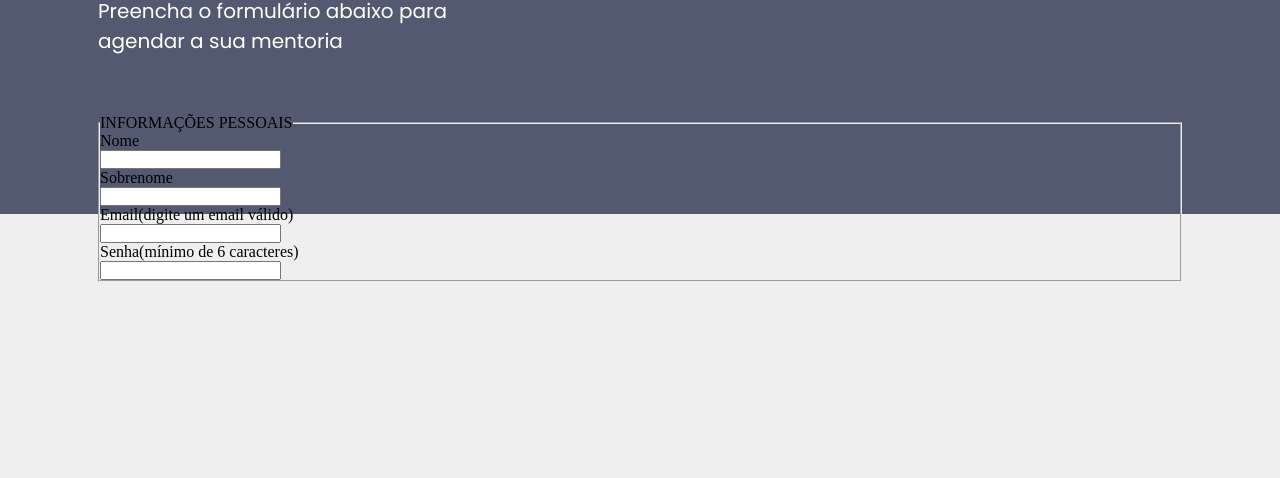
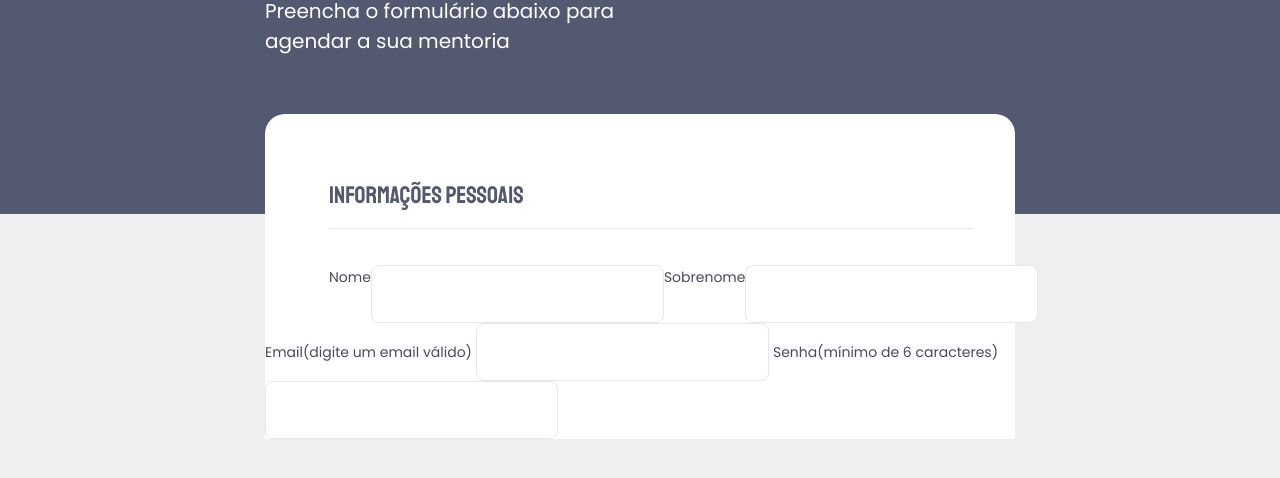
Before and after one commit to bpinheiro8/projeto-formulario-mentoria, a plain HTML site: page index.html in a window 1280 px wide. Shown: the part 222-700 px from the top of the page. Drawn offline with Linux system fonts and the light colour scheme.

Commit message:
styling form

```diff
--- a/index.html
+++ b/index.html
@@ -12,18 +12,22 @@
   </head>
   <body>
     <form>
-      <div class="wrapper">
+      <div class="wrapper-main">
         <h1>Mentoria</h1>
         <p>Preencha o formulário abaixo para <br />agendar a sua mentoria</p>
-
+        <div class="wrapper">
           <fieldset class="wrapper-info-pessoal">
             <legend>INFORMAÇÕES PESSOAIS</legend>
 
+            <div class="wrapper-line"></div>
+
+            <div class="wrapper-group-field">
               <label for="event-name">Nome</label>
               <input type="text" id="event-name" />
 
               <label for="event-lastname">Sobrenome</label>
               <input type="text" id="event-lastname" />
+            </div>
 
             <label for="event-email">Email<span>(digite um email válido)</span></label>
             <input type="email" id="event-email" />
@@ -32,6 +36,7 @@
             <input type="password" id="event-password" />
           </fieldset>
         </div>
+      </div>
     </form>
   </body>
 </html>
--- a/style.css
+++ b/style.css
@@ -21,13 +21,13 @@ body::before {
   z-index: -1;
 }
 
-.wrapper {
-  width: 1084px;
+.wrapper-main {
+  width: 750px;
   min-height: 300px;
   margin: auto;
 }
 
-.wrapper h1 {
+.wrapper-main h1 {
   font-family: "Staatliches", sans-serif;
   font-size: 48px;
   color: #ffffff;
@@ -35,7 +35,7 @@ body::before {
   padding-top: 140px;
 }
 
-.wrapper p {
+.wrapper-main p {
   font-family: "Poppins", sans-serif;
   font-size: 20px;
   color: #ffffff;
@@ -43,7 +43,60 @@ body::before {
   padding: 18px 0 58px 0;
 }
 
+.wrapper {
+  background: #ffffff;
+  border: 0;
+  border-radius: 20px 20px 0 0;
+}
+
+fieldset.wrapper-info-pessoal {
+  border: 0;
+}
+
+.wrapper-info-pessoal legend {
+  padding: 64px 64px 16px;
+  font-family: "Staatliches", sans-serif;
+  font-size: 24px;
+  line-height: 34px;
+  font-weight: normal;
+  color: #535971;
+}
+
+.wrapper-line {
+  border-top: 1px solid #e6e6f0;
+  margin: 0 64px 36px;
+}
+
+.wrapper-group-field {
+  display: flex;
+  padding-left: 64px;
+}
+
+.wrapper-group-field > div:nth-child(1) {
+  width: 100%;
+}
+
+.wrapper-info-pessoal label {
+  font-family: "Poppins", sans-serif;
+  font-size: 14px;
+  line-height: 24px;
+  color: #4e4958;
+  font-weight: normal;
+}
+
 .wrapper-info-pessoal input {
-  display: flex;
-  flex-direction: row;
+  border: 1px solid #e6e6f0;
+  height: 56px;
+  font-family: "Poppins", sans-serif;
+  font-size: 14px;
+  line-height: 24px;
+  color: #4e4958;
+  font-weight: normal;
+  padding: 0 10px 0;
+  border-radius: 8px;
 }
+
+.wrapper-info-pessoal input:focus {
+  border: 2px solid #9c9ca0;
+  outline: none;
+}
```
Lines whose indentation alone changed are shown as unchanged.
